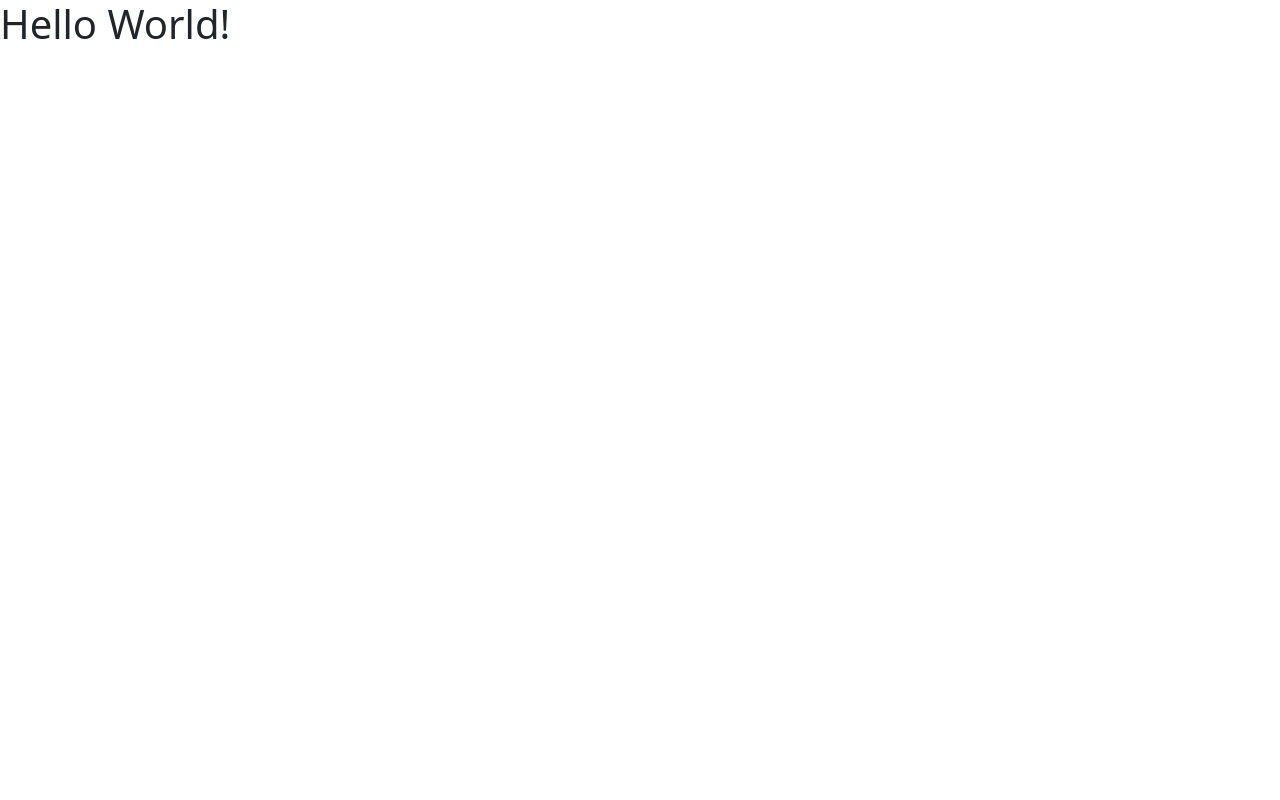
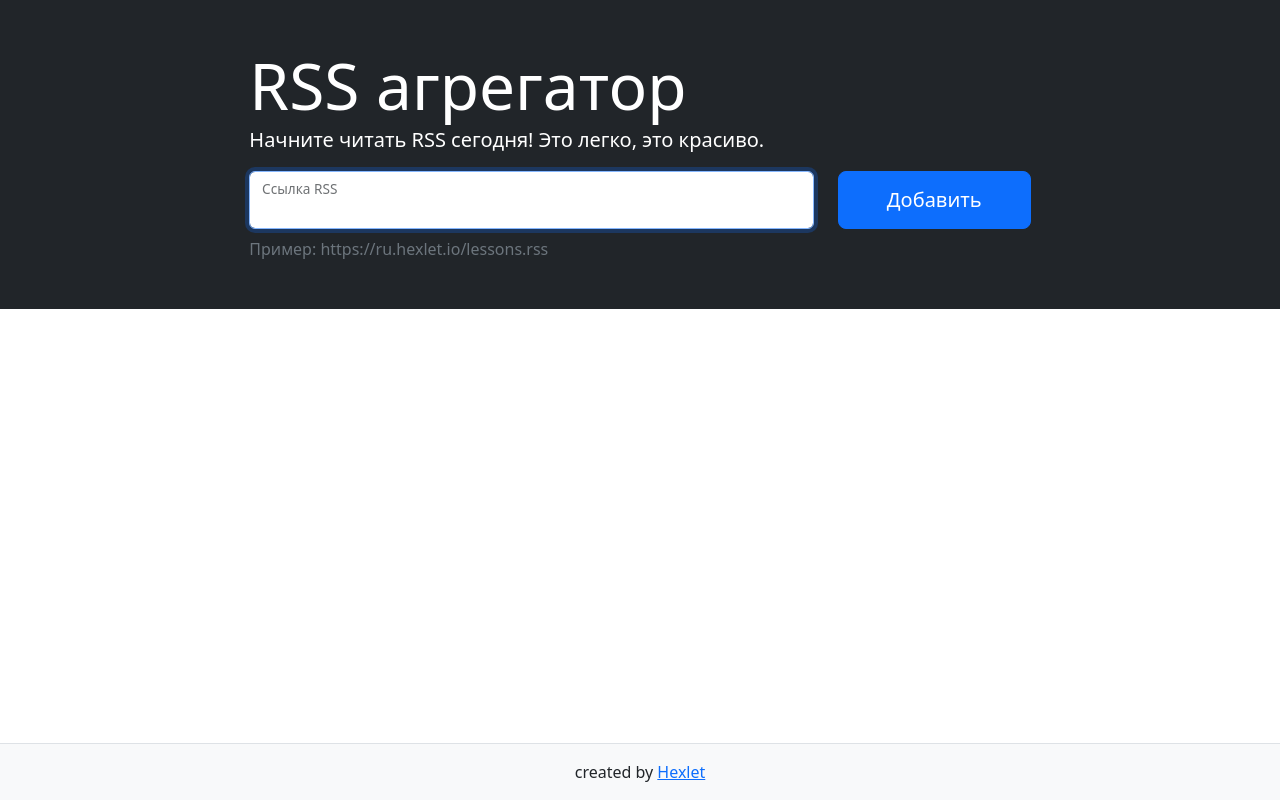
Before and after one commit to cfyz7/frontend-project-11, a website built with webpack: page public/index.html in a window 1280 px wide. Built offline with nearby package versions, Linux system fonts and the light colour scheme.

Commit message:
fix first step

```diff
--- a/public/index.html
+++ b/public/index.html
@@ -6,7 +6,59 @@
   <meta name="viewport" content="width=device-width, initial-scale=1.0">
   <title>Document</title>
 </head>
-<body>
-  <h1>Hello World!</h1>
-</body>
+  <body class="d-flex flex-column min-vh-100">
+    <div class="modal fade" id="modal" tabindex="-1" role="dialog" aria-labelledby="modal" aria-hidden="true">
+      <div class="modal-dialog" role="document">
+        <div class="modal-content">
+          <div class="modal-header">
+            <h5 class="modal-title"></h5>
+            <button type="button" class="btn-close close" data-bs-dismiss="modal" aria-label="Close"></button>
+          </div>
+          <div class="modal-body text-break"></div>
+          <div class="modal-footer">
+            <a class="btn btn-primary full-article" href="#" role="button" target="_blank" rel="noopener noreferrer">Читать полностью </a>
+            <button type="button" class="btn btn-secondary" data-bs-dismiss="modal">Закрыть</button>
+          </div>
+        </div>
+      </div>
+    </div>
+    <main class="flex-grow-1">
+      <section class="container-fluid bg-dark p-5">
+        <div class="row">
+          <div class="col-md-10 col-lg-8 mx-auto text-white">
+            <h1 class="display-3 mb-0">RSS агрегатор</h1>
+            <p class="lead">Начните читать RSS сегодня! Это легко, это красиво.</p>
+            <form action="" class="rss-form text-body">
+              <div class="row">
+                <div class="col">
+                  <div class="form-floating">
+                    <input id="url-input" autofocus="" required="" name="url" aria-label="url" class="form-control w-100" placeholder="ссылка RSS" autocomplete="off">
+                    <label for="url-input">Ссылка RSS</label>
+                  </div>
+                </div>
+                <div class="col-auto">
+                  <button type="submit" aria-label="add" class="h-100 btn btn-lg btn-primary px-sm-5">Добавить</button>
+                </div>
+              </div>
+            </form>
+            <p class="mt-2 mb-0 text-muted">Пример: https://ru.hexlet.io/lessons.rss</p>
+            <p class="feedback m-0 position-absolute small text-danger"></p>
+          </div>
+        </div>
+      </section>
+      <section class="container-fluid container-xxl p-5">
+        <div class="row">
+          <div class="col-md-10 col-lg-8 order-1 mx-auto posts"></div>
+          <div class="col-md-10 col-lg-4 mx-auto order-0 order-lg-1 feeds"></div>
+        </div>
+      </section>
+    </main>
+    <footer class="footer border-top py-3 mt-5 bg-light">
+      <div class="container-xl">
+        <div class="text-center">created by
+          <a href="https://ru.hexlet.io/professions/frontend/projects/11" target="_blank">Hexlet</a>
+        </div>
+      </div>
+    </footer>
+  </body>
 </html>
--- a/src/index.js
+++ b/src/index.js
@@ -1,4 +1,6 @@
-import 'bootstrap/dist/css/bootstrap.min.css';
+import './style.scss'
+// import * as bootstrap from 'bootstrap'
+// import 'bootstrap/dist/css/bootstrap.min.css';
 import 'bootstrap';
 
 console.log('Hello Alex');
--- a/webpack.config.js
+++ b/webpack.config.js
@@ -1,3 +1,5 @@
+'use strict'
+
 const path = require('path');
 const HtmlWebpackPlugin = require('html-webpack-plugin');
 const MiniCssExtractPlugin = require('mini-css-extract-plugin');
@@ -5,6 +7,7 @@ const CssMinimizerPlugin = require('css-minimizer-webpack-plugin');
 const TerserPlugin = require('terser-webpack-plugin');
 
 module.exports = {
+  mode: 'development',
   entry: path.resolve(__dirname, './src/index.js'),
   output: {
     filename: '[name].[contenthash].js',
```
Also changed, not shown: package.json (+4 -3 lines), 1 other file.
